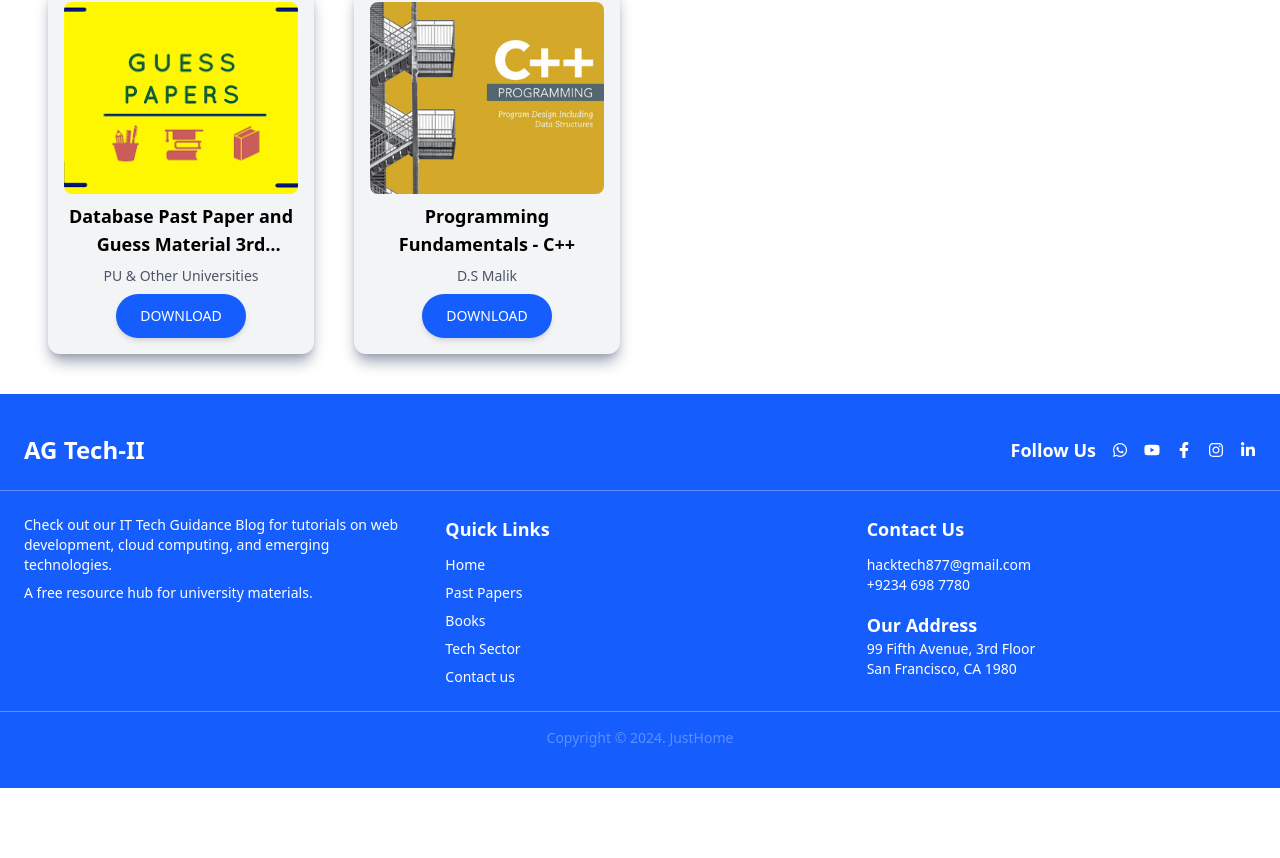
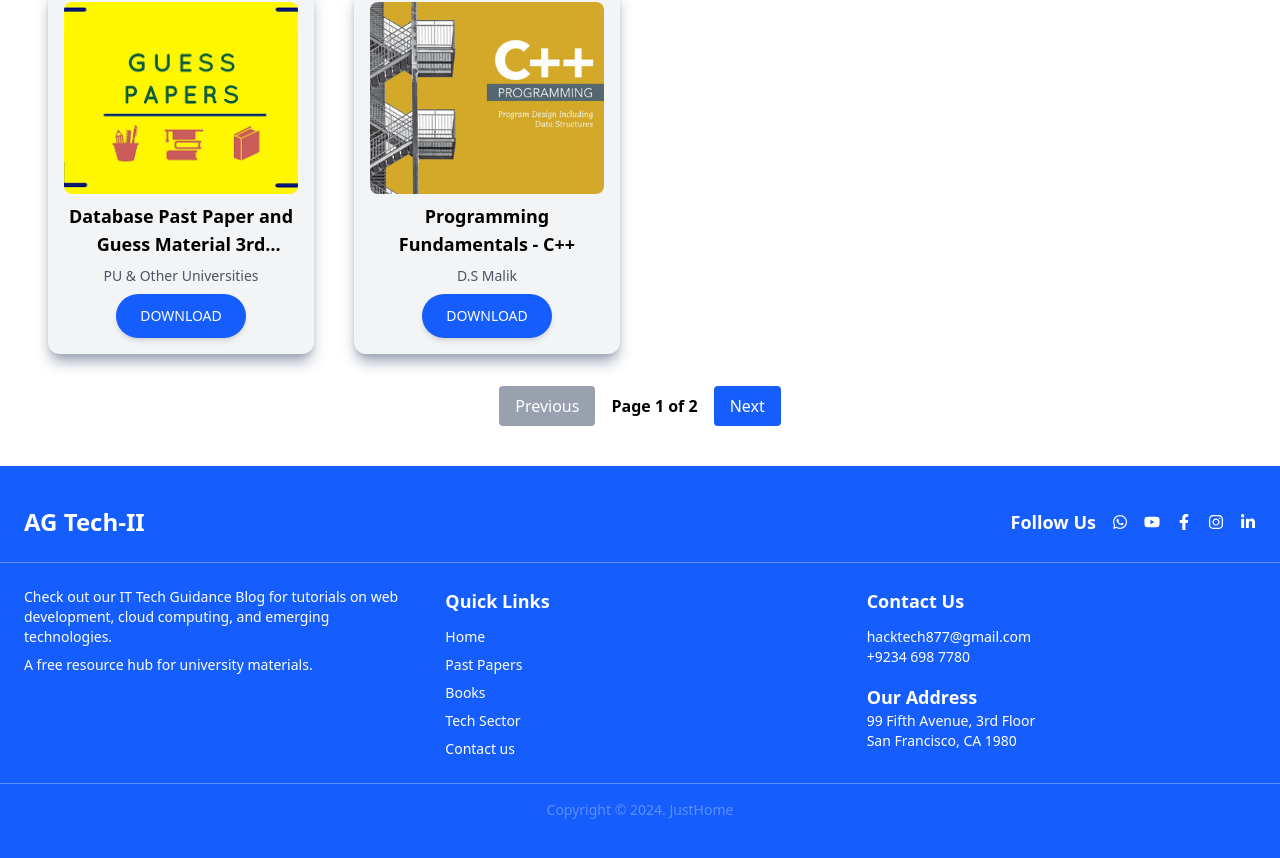
Before and after one commit to hanoon-07/AG-Tech-II-Project, a React (Vite) app in the folder Frontend/: page /past-papers in a window 1280 px wide. Shown: the part 768-1626 px from the top of the page. Before the commit the page ends 1556 px from the top, so only its background shows below. Built offline with nearby package versions, Linux system fonts and the light colour scheme.

Commit message:
Added pagination

```diff
--- a/Frontend/src/Pages/CourseBook.jsx
+++ b/Frontend/src/Pages/CourseBook.jsx
@@ -153,6 +153,25 @@ function BookContents() {
     },
   ];
 
+  const [currentPage, setCurrentPage] = useState(1);
+  const itemsPerPage = 3;
+
+  const indexOfLastItem = currentPage * itemsPerPage;
+    const indexOfFirstItem = indexOfLastItem - itemsPerPage;
+    const currentUploads = uploads.slice(indexOfFirstItem, indexOfLastItem);
+
+    const totalPages = Math.ceil(uploads.length / itemsPerPage);
+
+    const goToNextPage = () => {
+      setCurrentPage((prev) => Math.min(prev + 1, totalPages));
+    };
+
+    const goToPrevPage = () => {
+      setCurrentPage((prev) => Math.max(prev - 1, 1));
+    };
+
+
+
   return (
     <div className=" mx-auto p-4 ml-8 mr-8">
       <h2 className="text-base sm:text-lg md:text-xl lg:text-2xl font-bold my-3 sm:my-4 md:my-6 px-2">
@@ -180,6 +199,27 @@ function BookContents() {
           </div>
         ))}
       </div>
+      <div className="flex justify-center items-center gap-4 mt-8">
+        <button
+          onClick={goToPrevPage}
+          disabled={currentPage === 1}
+          className="px-4 py-2 bg-blue-600 text-white rounded disabled:bg-gray-400"
+        >
+          Previous
+        </button>
+
+        <span className="font-semibold">
+          Page {currentPage} of {totalPages}
+        </span>
+
+        <button
+          onClick={goToNextPage}
+          disabled={currentPage === totalPages}
+          className="px-4 py-2 bg-blue-600 text-white rounded disabled:bg-gray-400"
+        >
+          Next
+        </button>
+      </div>
 
     </div>
   );
--- a/Frontend/src/Pages/PastPapers.jsx
+++ b/Frontend/src/Pages/PastPapers.jsx
@@ -109,6 +109,7 @@ function Searchcontents() {
 }
 
 
+
 function Papercontents() {
   // Dummy Values
   const uploads = [
@@ -153,6 +154,24 @@ function Papercontents() {
     },
   ];
 
+const [currentPage, setCurrentPage] = useState(1);
+const itemsPerPage = 3;
+
+const indexOfLastItem = currentPage * itemsPerPage;
+  const indexOfFirstItem = indexOfLastItem - itemsPerPage;
+  const currentUploads = uploads.slice(indexOfFirstItem, indexOfLastItem);
+
+  const totalPages = Math.ceil(uploads.length / itemsPerPage);
+
+  const goToNextPage = () => {
+    setCurrentPage((prev) => Math.min(prev + 1, totalPages));
+  };
+
+  const goToPrevPage = () => {
+    setCurrentPage((prev) => Math.max(prev - 1, 1));
+  };
+
+
   return (
     <div className=" mx-auto p-4 ml-8 mr-8">
       <h2 className="text-base sm:text-lg md:text-xl lg:text-2xl font-bold my-3 sm:my-4 md:my-6 px-2">
@@ -180,8 +199,30 @@ function Papercontents() {
           </div>
         ))}
       </div>
+      <div className="flex justify-center items-center gap-4 mt-8">
+        <button
+          onClick={goToPrevPage}
+          disabled={currentPage === 1}
+          className="px-4 py-2 bg-blue-600 text-white rounded disabled:bg-gray-400"
+        >
+          Previous
+        </button>
+
+        <span className="font-semibold">
+          Page {currentPage} of {totalPages}
+        </span>
+
+        <button
+          onClick={goToNextPage}
+          disabled={currentPage === totalPages}
+          className="px-4 py-2 bg-blue-600 text-white rounded disabled:bg-gray-400"
+        >
+          Next
+        </button>
+      </div>
 
     </div>
+
   );
 }
 
```
Also changed, not shown: 2 other files (tests, documents, lock files or other folders).
